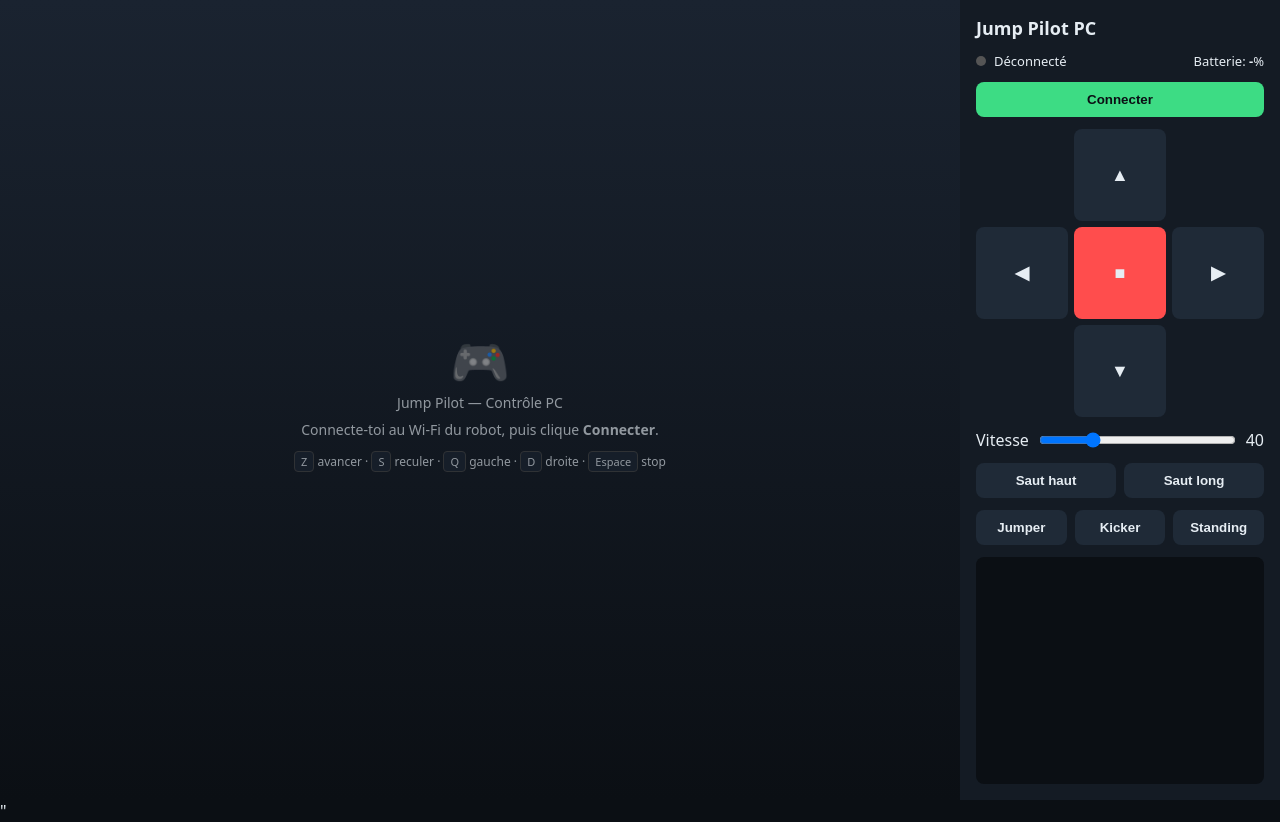
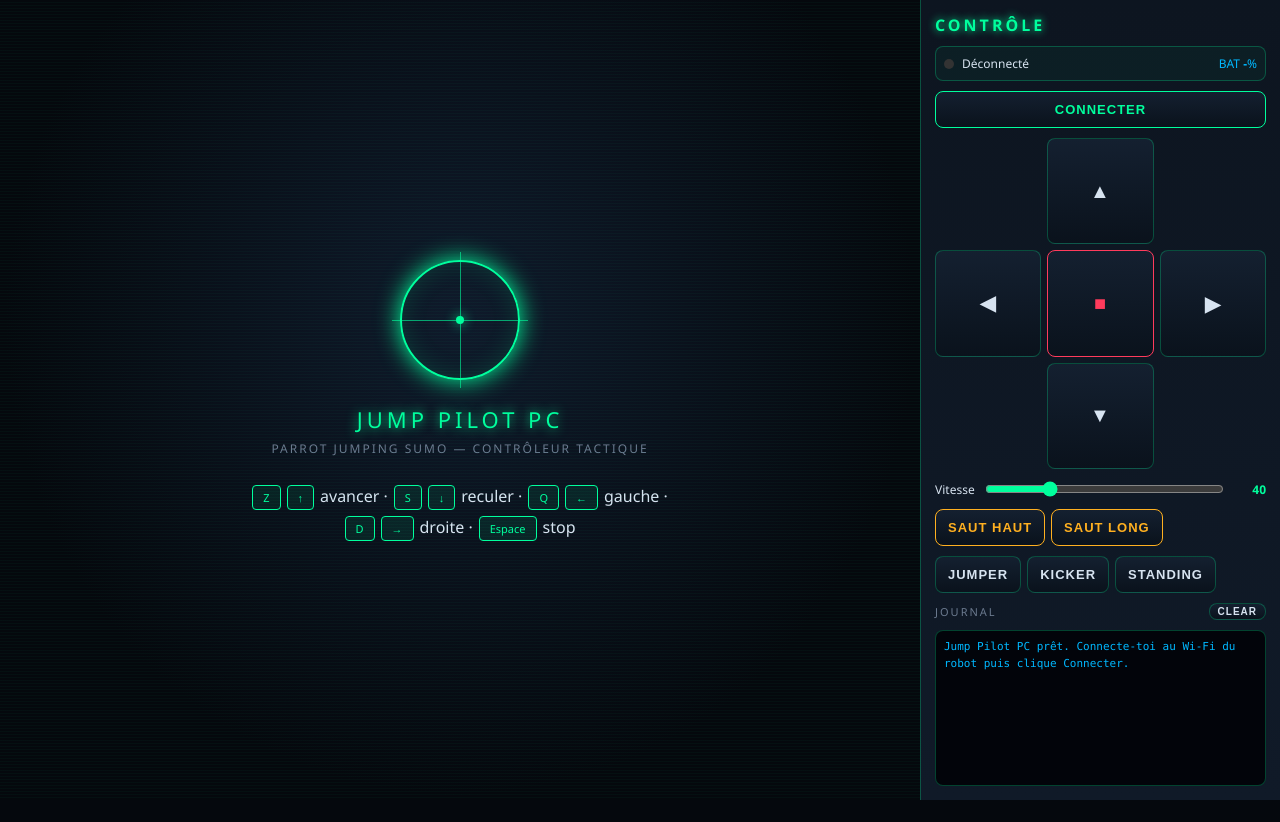
Before and after one commit to MonsieurHage/JumpPilot-PC, a plain HTML site: page static/index.html in a window 1280 px wide. After the commit the page ends 800 px from the top, so only its background shows below. Drawn offline with Linux system fonts and the light colour scheme; no server answers.

Commit message:
UI futuriste: log avec scrollbar+clear, boutons enfonces

```diff
--- a/static/index.html
+++ b/static/index.html
@@ -5,100 +5,165 @@
 <meta name="viewport" content="width=device-width, initial-scale=1">
 <title>Jump Pilot PC</title>
 <style>
-  :root { --bg:#0b0f14; --panel:#141b24; --accent:#3ddc84; --danger:#ff4d4d; --text:#e6edf3; }
-  * { box-sizing: border-box; }
-  body { margin:0; font-family: system-ui, sans-serif; background:var(--bg); color:var(--text); overflow:hidden; }
-  #app { display:grid; grid-template-columns: 1fr 320px; height:100vh; }
-  #view { position:relative; background:linear-gradient(180deg,#1a2330,#0b0f14); display:flex; align-items:center; justify-content:center; }
-  #view .hint { opacity:.6; font-size:14px; text-align:center; }
-  #panel { padding:16px; background:var(--panel); display:flex; flex-direction:column; gap:12px; }
-  h1 { margin:0; font-size:18px; }
-  .status { display:flex; gap:8px; align-items:center; font-size:13px; }
-  .dot { width:10px; height:10px; border-radius:50%; background:#555; }
-  .dot.on { background:var(--accent); box-shadow:0 0 8px var(--accent); }
-  .row { display:flex; gap:8px; }
-  button { flex:1; padding:10px; border:0; border-radius:8px; background:#1f2a37; color:var(--text); cursor:pointer; font-weight:600; }
-  button:hover { background:#263344; }
-  button.danger { background:var(--danger); }
-  button.primary { background:var(--accent); color:#0b0f14; }
+  :root {
+    --bg:#05080d; --panel:#0d1520; --panel2:#101a28;
+    --accent:#00ff9d; --accent2:#00b8ff; --danger:#ff3b5c;
+    --warn:#ffb020; --text:#d7e3f0; --muted:#6b7a8f;
+    --border:rgba(0,255,157,.25);
+  }
+  * { box-sizing:border-box; }
+  body { margin:0; font-family:'Segoe UI',system-ui,sans-serif; background:var(--bg); color:var(--text); overflow:hidden; }
+  #app { display:grid; grid-template-columns: 1fr 360px; height:100vh; }
+
+  /* Vue principale */
+  #view { position:relative; background:radial-gradient(ellipse at 50% 40%, #0f1a2b 0%, #05080d 70%); display:flex; flex-direction:column; align-items:center; justify-content:center; overflow:hidden; }
+  #view::before { content:""; position:absolute; inset:0; background:repeating-linear-gradient(0deg,transparent 0 2px,rgba(0,255,157,.03) 2px 3px); pointer-events:none; }
+  .reticle { width:120px; height:120px; border:2px solid var(--accent); border-radius:50%; position:relative; box-shadow:0 0 24px var(--accent), inset 0 0 24px rgba(0,255,157,.15); }
+  .reticle::after { content:""; position:absolute; top:50%; left:50%; width:8px; height:8px; background:var(--accent); border-radius:50%; transform:translate(-50%,-50%); box-shadow:0 0 12px var(--accent); }
+  .reticle .h,.reticle .v { position:absolute; background:var(--accent); opacity:.6; }
+  .reticle .h { top:50%; left:-10px; right:-10px; height:1px; }
+  .reticle .v { left:50%; top:-10px; bottom:-10px; width:1px; }
+  #view .title { margin-top:24px; font-size:22px; letter-spacing:4px; text-transform:uppercase; color:var(--accent); text-shadow:0 0 12px var(--accent); }
+  #view .sub { margin-top:6px; font-size:12px; color:var(--muted); letter-spacing:2px; }
+  #view .keys { margin-top:28px; display:flex; gap:6px; flex-wrap:wrap; justify-content:center; max-width:420px; }
+  .kbd { padding:4px 10px; border:1px solid var(--accent); border-radius:4px; font-size:11px; background:rgba(0,255,157,.08); color:var(--accent); }
+
+  /* Panneau droit futuriste */
+  #panel { padding:14px; background:linear-gradient(180deg, var(--panel) 0%, var(--panel2) 100%); border-left:1px solid var(--border); display:flex; flex-direction:column; gap:10px; box-shadow:-4px 0 24px rgba(0,255,157,.08); }
+  h1 { margin:0; font-size:16px; letter-spacing:3px; text-transform:uppercase; color:var(--accent); text-shadow:0 0 8px var(--accent); }
+
+  .status { display:flex; align-items:center; gap:8px; font-size:12px; padding:8px; border:1px solid var(--border); border-radius:8px; background:rgba(0,255,157,.04); }
+  .dot { width:10px; height:10px; border-radius:50%; background:#333; transition:all .3s; }
+  .dot.on { background:var(--accent); box-shadow:0 0 10px var(--accent); }
+  .dot.err { background:var(--danger); box-shadow:0 0 10px var(--danger); }
+  .bat { margin-left:auto; color:var(--accent2); }
+
+  .btn { padding:10px 12px; border:1px solid var(--border); border-radius:8px; background:linear-gradient(180deg,#142030,#0a121c); color:var(--text); cursor:pointer; font-weight:600; font-size:13px; letter-spacing:1px; text-transform:uppercase; transition:all .08s; position:relative; overflow:hidden; }
+  .btn:hover { border-color:var(--accent); color:var(--accent); box-shadow:0 0 12px rgba(0,255,157,.25); }
+  .btn:active, .btn.pressed { transform:translateY(2px) scale(.97); box-shadow:inset 0 2px 6px rgba(0,0,0,.6), 0 0 6px rgba(0,255,157,.4); background:linear-gradient(180deg,#0a121c,#142030); }
+  .btn.primary { border-color:var(--accent); color:var(--accent); }
+  .btn.danger { border-color:var(--danger); color:var(--danger); }
+  .btn.danger:hover { box-shadow:0 0 12px rgba(255,59,92,.3); }
+  .btn.warn { border-color:var(--warn); color:var(--warn); }
+
+  .row { display:flex; gap:6px; }
   .keypad { display:grid; grid-template-columns: repeat(3,1fr); gap:6px; }
-  .keypad button { aspect-ratio:1; font-size:18px; }
-  .speed { display:flex; align-items:center; gap:8px; }
-  .speed input { flex:1; }
-  .log { flex:1; background:#0b0f14; border-radius:8px; padding:8px; font-family:monospace; font-size:12px; overflow:auto; white-space:pre-wrap; }
-  .kbd { display:inline-block; padding:2px 6px; border:1px solid #444; border-radius:4px; font-size:11px; background:#1a2330; }
+  .keypad .btn { aspect-ratio:1; font-size:20px; padding:0; }
+
+  .speed { display:flex; align-items:center; gap:8px; font-size:12px; }
+  .speed input[type=range] { flex:1; accent-color:var(--accent); }
+  .speed .val { min-width:32px; text-align:right; color:var(--accent); font-weight:700; }
+
+  /* Zone de log */
+  .logHeader { display:flex; justify-content:space-between; align-items:center; font-size:11px; letter-spacing:2px; text-transform:uppercase; color:var(--muted); }
+  .logBox { flex:1; min-height:120px; max-height:220px; overflow-y:auto; background:#02040a; border:1px solid var(--border); border-radius:8px; padding:8px; font-family:'Consolas',monospace; font-size:11px; line-height:1.5; }
+  .logBox::-webkit-scrollbar { width:8px; }
+  .logBox::-webkit-scrollbar-track { background:#0a121c; }
+  .logBox::-webkit-scrollbar-thumb { background:var(--accent); border-radius:4px; }
+  .logLine { color:#8fa8c0; }
+  .logLine.ok { color:var(--accent); }
+  .logLine.err { color:var(--danger); }
+  .logLine.info { color:var(--accent2); }
 </style>
 </head>
 <body>
 <div id="app">
   <div id="view">
-    <div class="hint">
-      <div style="font-size:48px">🎮</div>
-      <div>Jump Pilot — Contrôle PC</div>
-      <div style="margin-top:8px">Connecte-toi au Wi-Fi du robot, puis clique <b>Connecter</b>.</div>
-      <div style="margin-top:12px;font-size:12px">
-        <span class="kbd">Z</span> avancer · <span class="kbd">S</span> reculer ·
-        <span class="kbd">Q</span> gauche · <span class="kbd">D</span> droite ·
-        <span class="kbd">Espace</span> stop
-      </div>
+    <div class="reticle"><div class="h"></div><div class="v"></div></div>
+    <div class="title">Jump Pilot PC</div>
+    <div class="sub">PARROT JUMPING SUMO — CONTRÔLEUR TACTIQUE</div>
+    <div class="keys">
+      <span class="kbd">Z</span><span class="kbd">↑</span> avancer ·
+      <span class="kbd">S</span><span class="kbd">↓</span> reculer ·
+      <span class="kbd">Q</span><span class="kbd">←</span> gauche ·
+      <span class="kbd">D</span><span class="kbd">→</span> droite ·
+      <span class="kbd">Espace</span> stop
     </div>
   </div>
   <div id="panel">
-    <h1>Jump Pilot PC</h1>
+    <h1>Contrôle</h1>
     <div class="status">
       <div class="dot" id="dot"></div>
       <span id="statusText">Déconnecté</span>
-      <span style="margin-left:auto">Batterie: <b id="bat">-</b>%</span>
+      <span class="bat">BAT <b id="bat">-</b>%</span>
     </div>
     <div class="row">
-      <button id="btnConnect" class="primary">Connecter</button>
+      <button id="btnConnect" class="btn primary" style="flex:1">Connecter</button>
     </div>
     <div class="keypad">
-      <div></div><button data-action="forward">▲</button><div></div>
-      <button data-action="left">◀</button><button data-action="stop" class="danger">■</button><button data-action="right">▶</button>
-      <div></div><button data-action="backward">▼</button><div></div>
+      <div></div><button class="btn" data-action="forward" id="kF">▲</button><div></div>
+      <button class="btn" data-action="left" id="kL">◀</button>
+      <button class="btn danger" data-action="stop" id="kS">■</button>
+      <button class="btn" data-action="right" id="kR">▶</button>
+      <div></div><button class="btn" data-action="backward" id="kB">▼</button><div></div>
     </div>
     <div class="speed">
       <label>Vitesse</label>
       <input type="range" id="speed" min="10" max="127" value="40">
-      <span id="speedVal">40</span>
+      <span class="val" id="speedVal">40</span>
     </div>
     <div class="row">
-      <button data-action="highJump">Saut haut</button>
-      <button data-action="longJump">Saut long</button>
+      <button class="btn warn" data-action="highJump">Saut haut</button>
+      <button class="btn warn" data-action="longJump">Saut long</button>
     </div>
     <div class="row">
-      <button data-action="postureJumper">Jumper</button>
-      <button data-action="postureKicker">Kicker</button>
-      <button data-action="postureStanding">Standing</button>
+      <button class="btn" data-action="postureJumper">Jumper</button>
+      <button class="btn" data-action="postureKicker">Kicker</button>
+      <button class="btn" data-action="postureStanding">Standing</button>
     </div>
-    <div class="log" id="log"></div>
+    <div class="logHeader">
+      <span>Journal</span>
+      <button class="btn" id="btnClear" style="padding:2px 8px;font-size:10px">Clear</button>
+    </div>
+    <div class="logBox" id="log"></div>
   </div>
 </div>
 <script>
 const $ = (s)=>document.querySelector(s);
-const log = (m)=>{ const el=$('#log'); el.textContent += m+"\n"; el.scrollTop=el.scrollHeight; };
+const logBox = $('#log');
+function log(m, cls){
+  const d = document.createElement('div');
+  d.className = 'logLine '+(cls||'');
+  d.textContent = m;
+  logBox.appendChild(d);
+  logBox.scrollTop = logBox.scrollHeight;
+}
+$('#btnClear').addEventListener('click', ()=>{ logBox.innerHTML=''; });
+
 let speed = 40;
-$('#speed').addEventListener('input', e=>{ speed=e.target.value; $('#speedVal').textContent=speed; });
-const keys = { z:'forward', s:'backward', q:'left', d:'right', arrowup:'forward', arrowdown:'backward', arrowleft:'left', arrowright:'right' };
+$('#speed').addEventListener('input', e=>{ speed=+e.target.value; $('#speedVal').textContent=speed; });
+
+const keys = { z:'forward', s:'backward', q:'left', d:'right',
+  arrowup:'forward', arrowdown:'backward', arrowleft:'left', arrowright:'right' };
 const held = new Set();
+const keyBtnMap = { forward:'#kF', backward:'#kB', left:'#kL', right:'#kR' };
+
+function pressVisual(action, on){
+  const sel = keyBtnMap[action];
+  if(!sel) return;
+  const el = document.querySelector(sel);
+  if(!el) return;
+  el.classList.toggle('pressed', on);
+}
+
 async function send(action, sp){
   try {
     const r = await fetch('/api/cmd',{method:'POST',headers:{'Content-Type':'application/json'},body:JSON.stringify({action, speed: sp||speed})});
     const j = await r.json();
-    if(!j.ok) log('err: '+JSON.stringify(j));
-  } catch(e){ log('net err: '+e); }
+    if(!j.ok) log('err: '+JSON.stringify(j),'err');
+  } catch(e){ log('net err: '+e,'err'); }
 }
+
 function handleKey(e, down){
   const k = e.key.toLowerCase();
-  if(k===' '){ if(down){ send('stop'); } e.preventDefault(); return; }
+  if(k===' '){ if(down) send('stop'); e.preventDefault(); return; }
   if(keys[k]){
     e.preventDefault();
     if(down){
-      if(!held.has(k)){ held.add(k); send(keys[k]); }
+      if(!held.has(k)){ held.add(k); send(keys[k]); pressVisual(keys[k], true); }
     } else {
       held.delete(k);
-      // stop only if no movement key held
+      pressVisual(keys[k], false);
       if(![...held].some(x=>keys[x])) send('stop');
     }
   }
@@ -107,36 +172,46 @@ function handleKey(e, down){
   if(k==='1' && down) send('postureJumper');
   if(k==='2' && down) send('postureKicker');
   if(k==='3' && down) send('postureStanding');
-  if(k==='+' && down){ speed=Math.min(127,+speed+5); $('#speed').value=speed; $('#speedVal').textContent=speed; }
-  if(k==='-' && down){ speed=Math.max(10,+speed-5); $('#speed').value=speed; $('#speedVal').textContent=speed; }
+  if(k==='+' && down){ speed=Math.min(127,speed+5); $('#speed').value=speed; $('#speedVal').textContent=speed; }
+  if(k==='-' && down){ speed=Math.max(10,speed-5); $('#speed').value=speed; $('#speedVal').textContent=speed; }
 }
 window.addEventListener('keydown', e=>handleKey(e,true));
 window.addEventListener('keyup', e=>handleKey(e,false));
+
+// boutons souris : effet enfoncé
 document.querySelectorAll('button[data-action]').forEach(b=>{
   const a=b.dataset.action;
-  const down=()=>send(a);
+  const down=()=>{ b.classList.add('pressed'); send(a); };
+  const up=()=>{ b.classList.remove('pressed'); };
   b.addEventListener('mousedown', down);
+  b.addEventListener('mouseup', up);
+  b.addEventListener('mouseleave', up);
   b.addEventListener('touchstart', e=>{ e.preventDefault(); down(); });
-  if(a!=='stop' && a!=='highJump' && a!=='longJump' && !a.startsWith('posture')) return;
+  b.addEventListener('touchend', up);
 });
+
 $('#btnConnect').addEventListener('click', async ()=>{
-  log('connexion...');
-  const r = await fetch('/api/connect',{method:'POST'});
-  const j = await r.json();
-  log(j.connected?'connecté':'échec');
+  log('connexion en cours...','info');
+  try {
+    const r = await fetch('/api/connect',{method:'POST'});
+    const j = await r.json();
+    log(j.connected?'connecté au robot':'échec de connexion',''+(j.connected?'ok':'err'));
+  } catch(e){ log('erreur réseau: '+e,'err'); }
   updateStatus();
 });
+
 async function updateStatus(){
   try{
     const r=await fetch('/api/status'); const j=await r.json();
     $('#dot').classList.toggle('on', j.connected);
+    $('#dot').classList.toggle('err', !j.connected);
     $('#statusText').textContent = j.connected?'Connecté':'Déconnecté';
-    $('#bat').textContent = j.battery>=0? j.battery : '-';
+    $('#bat').textContent = (j.battery>=0? j.battery : '-');
   }catch(e){}
 }
 setInterval(updateStatus, 2000);
 updateStatus();
+log('Jump Pilot PC prêt. Connecte-toi au Wi-Fi du robot puis clique Connecter.','info');
 </script>
 </body>
 </html>
-"
```
